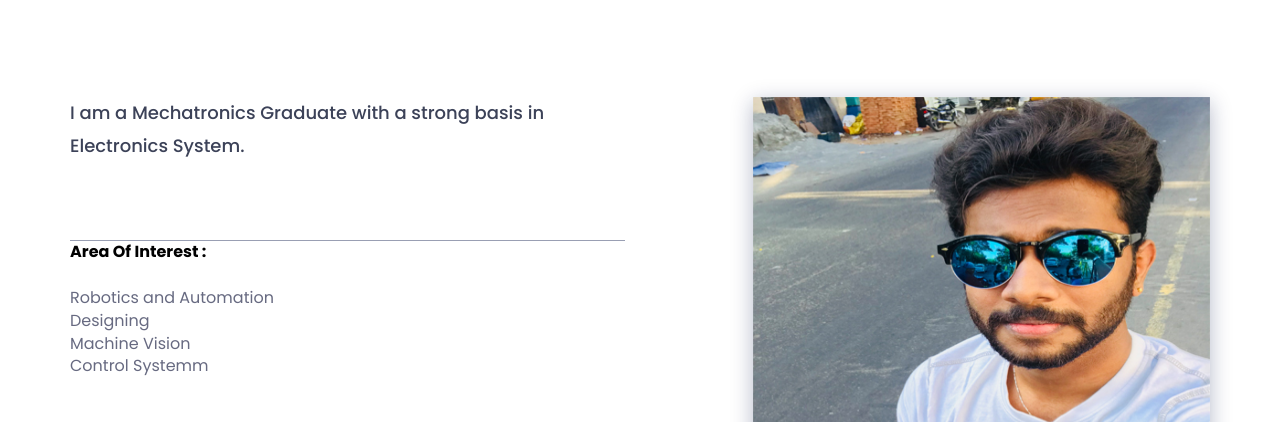
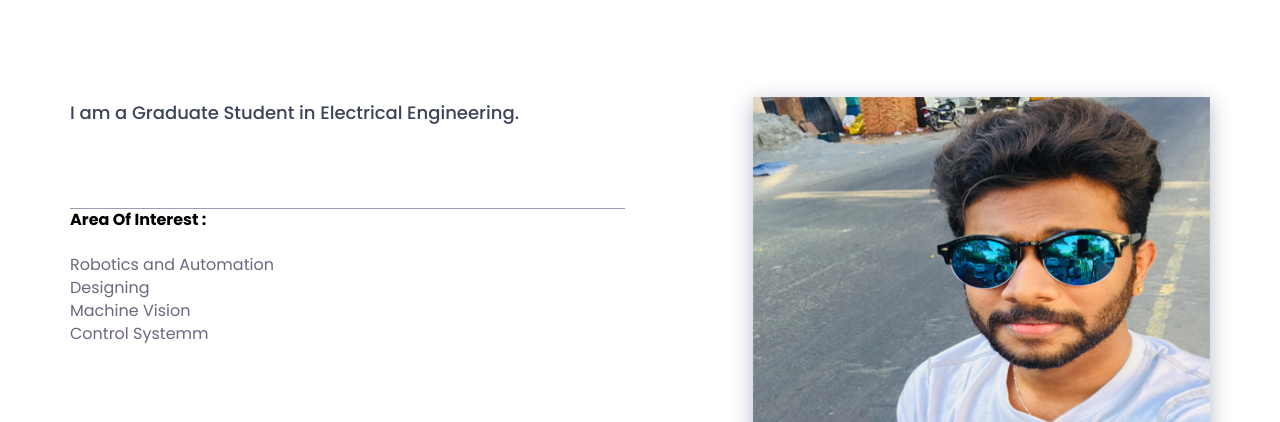
Before and after one commit to varunrufus/varunrufus.github.io, a plain HTML site: page index.html in a window 1280 px wide. Shown: the part 1020-1442 px from the top of the page. Drawn offline with nearby package versions, Linux system fonts and the light colour scheme.

Commit message:
Update index.html

```diff
--- a/index.html
+++ b/index.html
@@ -127,7 +127,7 @@
 						<div class="col-sm-6">
 							<div class="single-about-txt">
 								<h3>
-									I am a Mechatronics Graduate with a strong basis in Electronics System.
+									I am a Graduate Student in Electrical Engineering.
 
 								</h3>
 									<p>
```
